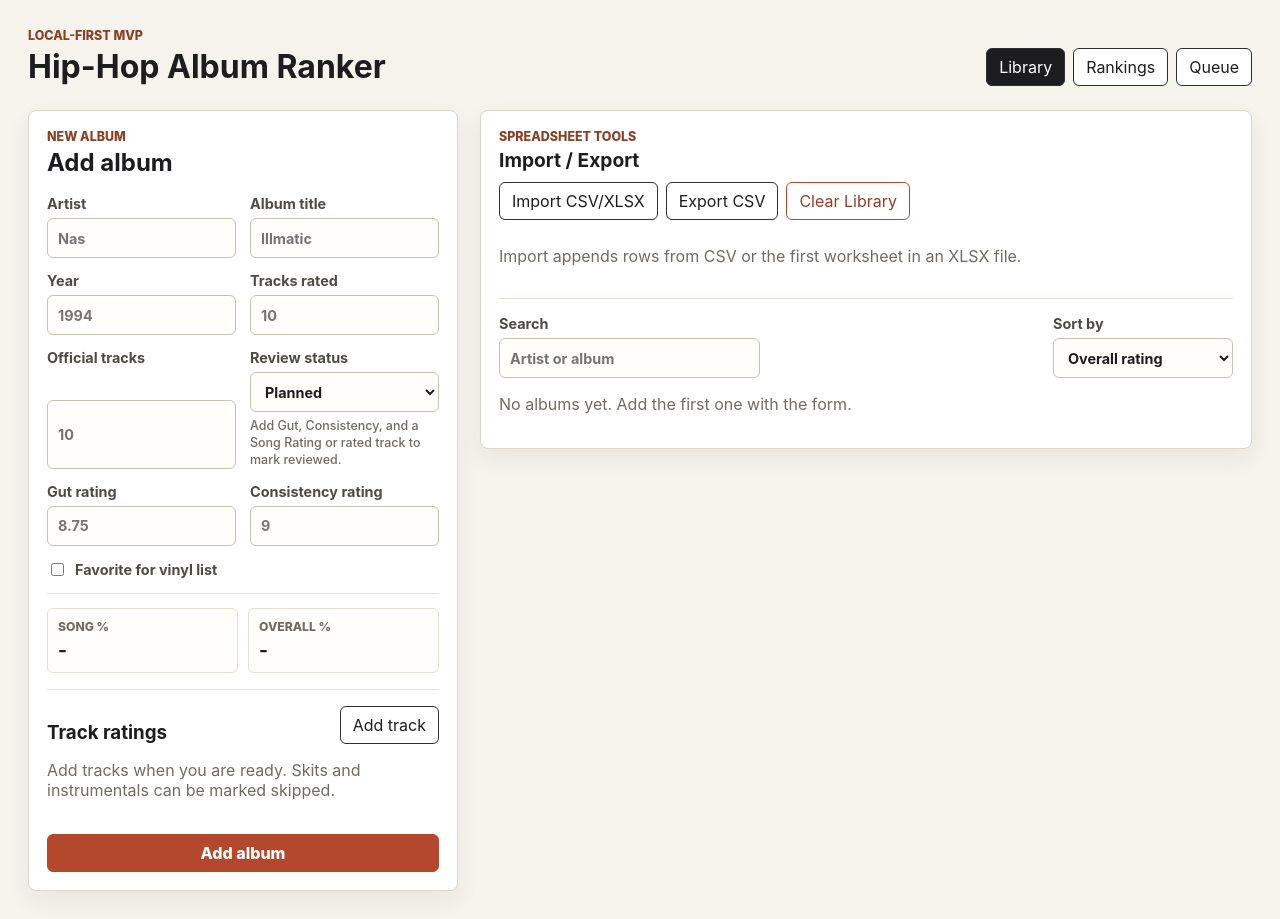
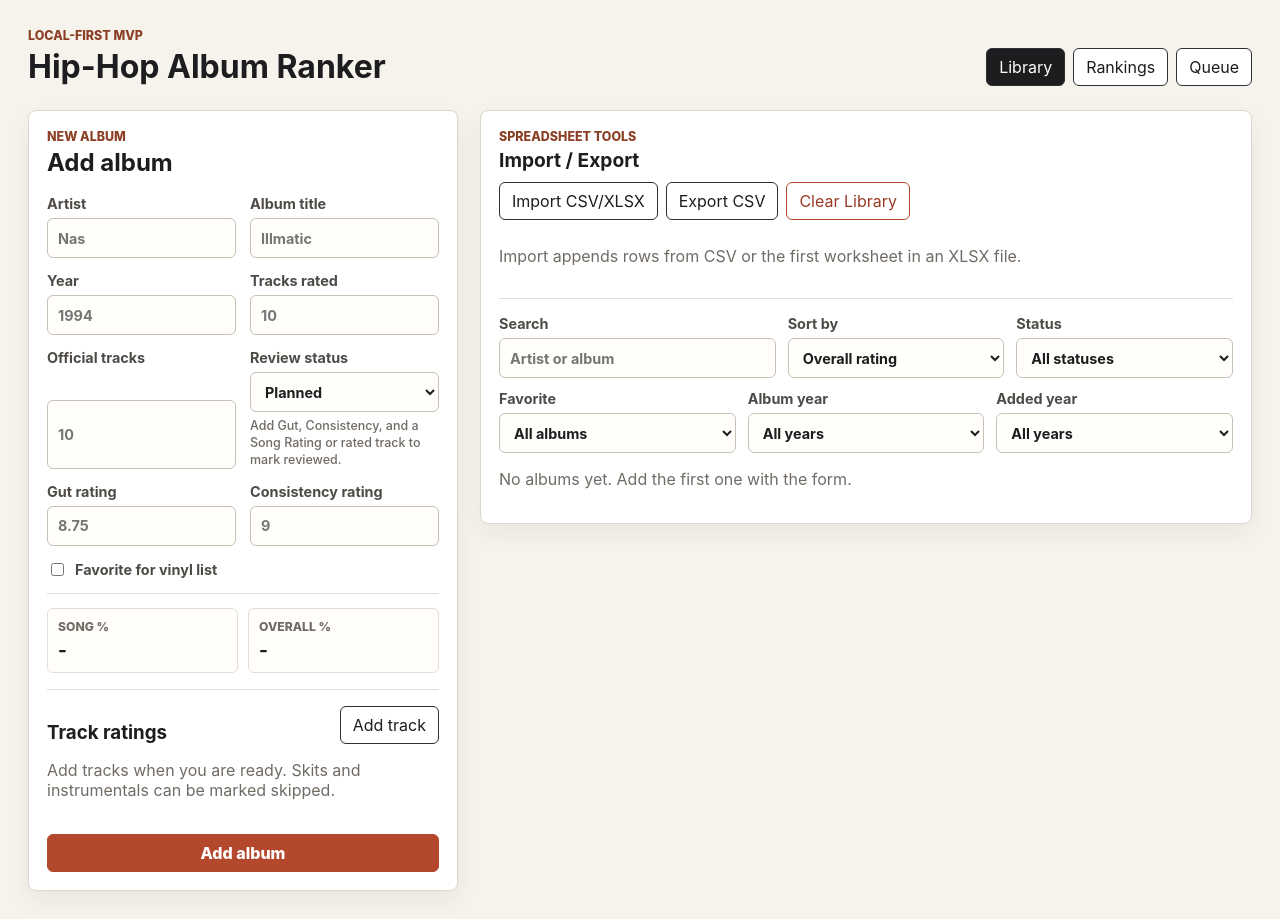
Before and after one commit to DevDragon14/Rating-System-App, a React (Vite) app: page / in a window 1280 px wide. Built offline with nearby package versions, Linux system fonts and the light colour scheme.

Commit message:
Add simple album filters

```diff
--- a/src/App.tsx
+++ b/src/App.tsx
@@ -4,7 +4,13 @@ import { AlbumForm } from "./components/AlbumForm";
 import { AlbumTable } from "./components/AlbumTable";
 import { ImportExportControls } from "./components/ImportExportControls";
 import { SearchAndSort } from "./components/SearchAndSort";
-import type { Album, SortKey } from "./types/album";
+import type {
+  Album,
+  FavoriteFilter,
+  SortKey,
+  StatusFilter,
+  YearFilter,
+} from "./types/album";
 import { calculateOverallRating, calculateSongRating } from "./utils/scoring";
 
 type Page = "library" | "rankings" | "queue";
@@ -15,6 +21,10 @@ function App() {
   const [activePage, setActivePage] = useState<Page>("library");
   const [searchText, setSearchText] = useState("");
   const [sortKey, setSortKey] = useState<SortKey>("overallRating");
+  const [statusFilter, setStatusFilter] = useState<StatusFilter>("All");
+  const [favoriteFilter, setFavoriteFilter] = useState<FavoriteFilter>("All");
+  const [albumYearFilter, setAlbumYearFilter] = useState<YearFilter>("All");
+  const [reviewYearFilter, setReviewYearFilter] = useState<YearFilter>("All");
   const formAreaRef = useRef<HTMLDivElement | null>(null);
 
   useEffect(() => {
@@ -22,6 +32,15 @@ function App() {
   }, [albums]);
 
   const editingAlbum = albums.find((album) => album.id === editingAlbumId);
+
+  const albumYears = useMemo(
+    () => getUniqueYears(albums, (album) => album.year),
+    [albums],
+  );
+  const reviewYears = useMemo(
+    () => getUniqueYears(albums, (album) => getYearFromDate(album.createdAt)),
+    [albums],
+  );
 
   const visibleAlbums = useMemo(() => {
     const normalizedSearch = searchText.trim().toLowerCase();
@@ -42,8 +61,35 @@ function App() {
       });
     }
 
+    if (statusFilter !== "All") {
+      pageAlbums = pageAlbums.filter((album) => album.status === statusFilter);
+    }
+
+    if (favoriteFilter === "Favorites") {
+      pageAlbums = pageAlbums.filter((album) => album.favorite);
+    }
+
+    if (albumYearFilter !== "All") {
+      pageAlbums = pageAlbums.filter((album) => album.year === albumYearFilter);
+    }
+
+    if (reviewYearFilter !== "All") {
+      pageAlbums = pageAlbums.filter(
+        (album) => getYearFromDate(album.createdAt) === reviewYearFilter,
+      );
+    }
+
     return sortAlbums(pageAlbums, sortKey);
-  }, [albums, activePage, searchText, sortKey]);
+  }, [
+    albums,
+    activePage,
+    searchText,
+    sortKey,
+    statusFilter,
+    favoriteFilter,
+    albumYearFilter,
+    reviewYearFilter,
+  ]);
 
   function saveAlbum(albumToSave: Album) {
     const calculatedSongRating = calculateSongRating(albumToSave.tracks);
@@ -160,8 +206,18 @@ function App() {
           <SearchAndSort
             searchText={searchText}
             sortKey={sortKey}
+            statusFilter={statusFilter}
+            favoriteFilter={favoriteFilter}
+            albumYearFilter={albumYearFilter}
+            reviewYearFilter={reviewYearFilter}
+            albumYears={albumYears}
+            reviewYears={reviewYears}
             onSearchChange={setSearchText}
             onSortChange={setSortKey}
+            onStatusFilterChange={setStatusFilter}
+            onFavoriteFilterChange={setFavoriteFilter}
+            onAlbumYearFilterChange={setAlbumYearFilter}
+            onReviewYearFilterChange={setReviewYearFilter}
           />
           <AlbumTable
             albums={visibleAlbums}
@@ -229,4 +285,25 @@ function normalizeImportText(value: string): string {
   return value.trim().toLowerCase().replace(/\s+/g, " ");
 }
 
+function getUniqueYears(
+  albums: Album[],
+  getYear: (album: Album) => number | "",
+): number[] {
+  const years = albums
+    .map(getYear)
+    .filter((year): year is number => typeof year === "number");
+
+  return [...new Set(years)].sort((first, second) => second - first);
+}
+
+function getYearFromDate(dateText: string): number | "" {
+  const date = new Date(dateText);
+
+  if (Number.isNaN(date.getTime())) {
+    return "";
+  }
+
+  return date.getFullYear();
+}
+
 export default App;
--- a/src/components/SearchAndSort.tsx
+++ b/src/components/SearchAndSort.tsx
@@ -1,17 +1,42 @@
-import type { SortKey } from "../types/album";
+import type {
+  FavoriteFilter,
+  SortKey,
+  StatusFilter,
+  YearFilter,
+} from "../types/album";
 
 type SearchAndSortProps = {
   searchText: string;
   sortKey: SortKey;
+  statusFilter: StatusFilter;
+  favoriteFilter: FavoriteFilter;
+  albumYearFilter: YearFilter;
+  reviewYearFilter: YearFilter;
+  albumYears: number[];
+  reviewYears: number[];
   onSearchChange: (value: string) => void;
   onSortChange: (value: SortKey) => void;
+  onStatusFilterChange: (value: StatusFilter) => void;
+  onFavoriteFilterChange: (value: FavoriteFilter) => void;
+  onAlbumYearFilterChange: (value: YearFilter) => void;
+  onReviewYearFilterChange: (value: YearFilter) => void;
 };
 
 export function SearchAndSort({
   searchText,
   sortKey,
+  statusFilter,
+  favoriteFilter,
+  albumYearFilter,
+  reviewYearFilter,
+  albumYears,
+  reviewYears,
   onSearchChange,
   onSortChange,
+  onStatusFilterChange,
+  onFavoriteFilterChange,
+  onAlbumYearFilterChange,
+  onReviewYearFilterChange,
 }: SearchAndSortProps) {
   return (
     <div className="toolbar">
@@ -37,6 +62,72 @@ export function SearchAndSort({
           <option value="status">Review status</option>
         </select>
       </label>
+
+      <label>
+        Status
+        <select
+          value={statusFilter}
+          onChange={(event) =>
+            onStatusFilterChange(event.target.value as StatusFilter)
+          }
+        >
+          <option value="All">All statuses</option>
+          <option value="Planned">Planned</option>
+          <option value="In Progress">In Progress</option>
+          <option value="Reviewed">Reviewed</option>
+        </select>
+      </label>
+
+      <label>
+        Favorite
+        <select
+          value={favoriteFilter}
+          onChange={(event) =>
+            onFavoriteFilterChange(event.target.value as FavoriteFilter)
+          }
+        >
+          <option value="All">All albums</option>
+          <option value="Favorites">Favorites only</option>
+        </select>
+      </label>
+
+      <label>
+        Album year
+        <select
+          value={albumYearFilter}
+          onChange={(event) =>
+            onAlbumYearFilterChange(parseYearFilter(event.target.value))
+          }
+        >
+          <option value="All">All years</option>
+          {albumYears.map((year) => (
+            <option key={year} value={year}>
+              {year}
+            </option>
+          ))}
+        </select>
+      </label>
+
+      <label>
+        Added year
+        <select
+          value={reviewYearFilter}
+          onChange={(event) =>
+            onReviewYearFilterChange(parseYearFilter(event.target.value))
+          }
+        >
+          <option value="All">All years</option>
+          {reviewYears.map((year) => (
+            <option key={year} value={year}>
+              {year}
+            </option>
+          ))}
+        </select>
+      </label>
     </div>
   );
 }
+
+function parseYearFilter(value: string): YearFilter {
+  return value === "All" ? "All" : Number(value);
+}
--- a/src/styles/global.css
+++ b/src/styles/global.css
@@ -272,11 +272,17 @@ th {
 }
 
 .toolbar {
+  flex-wrap: wrap;
   margin-bottom: 14px;
 }
 
 .toolbar label {
-  min-width: 180px;
+  flex: 1 1 160px;
+  min-width: 150px;
+}
+
+.toolbar label:first-child {
+  flex-basis: 220px;
 }
 
 .table-scroll {
--- a/src/types/album.ts
+++ b/src/types/album.ts
@@ -1,4 +1,7 @@
 export type ReviewStatus = "Planned" | "In Progress" | "Reviewed";
+export type StatusFilter = "All" | ReviewStatus;
+export type FavoriteFilter = "All" | "Favorites";
+export type YearFilter = "All" | number;
 
 export type TrackRating = {
   id: string;
```
